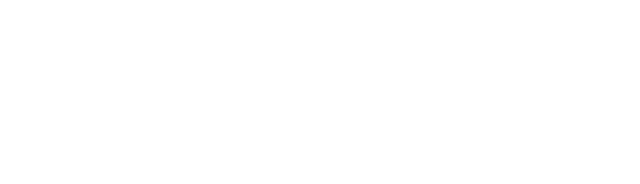
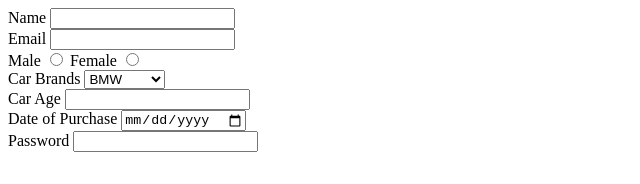
Before and after one commit to acciojob/car-insurance-form-Shahu2002, a website: page main.html in a window 1280 px wide. Shown: the whole page, without its empty margins (0-640 px from the left). Drawn offline with Linux system fonts and the light colour scheme.

Commit message:
created a submission

```diff
--- a/main.html
+++ b/main.html
@@ -8,6 +8,28 @@
 
 <body>
 	<!-- the entire body must be written by student -->
+	<form method="post">
+		<label for="name">Name</label>
+		<input id="name" type="text" required><br>
+		<label for="email">Email</label>
+		<input id="email" type="email" required><br>
+		<label >Male</label>
+		<input  type="radio" name="gender" required>
+		<label >Female</label>
+		<input type="radio" name="gender" required><br>
+		<label for="cars">Car Brands</label>
+		<select id="cars" >
+			<option>BMW</option>
+			<option>Audi</option>
+			<option> Mercedez</option>
+		</select><br>
+		<label for="carage">Car Age</label>
+		<input id="carage" type="number" required><br>
+		<label for="dop">Date of Purchase</label>
+		<input id="dop" type="date" required><br>
+		<label for="password">Password</label>
+		<input id="password" type="password"><br>
+	</form>
     <script type="text/javascript" src="./script.js">
 </script>
 
```
